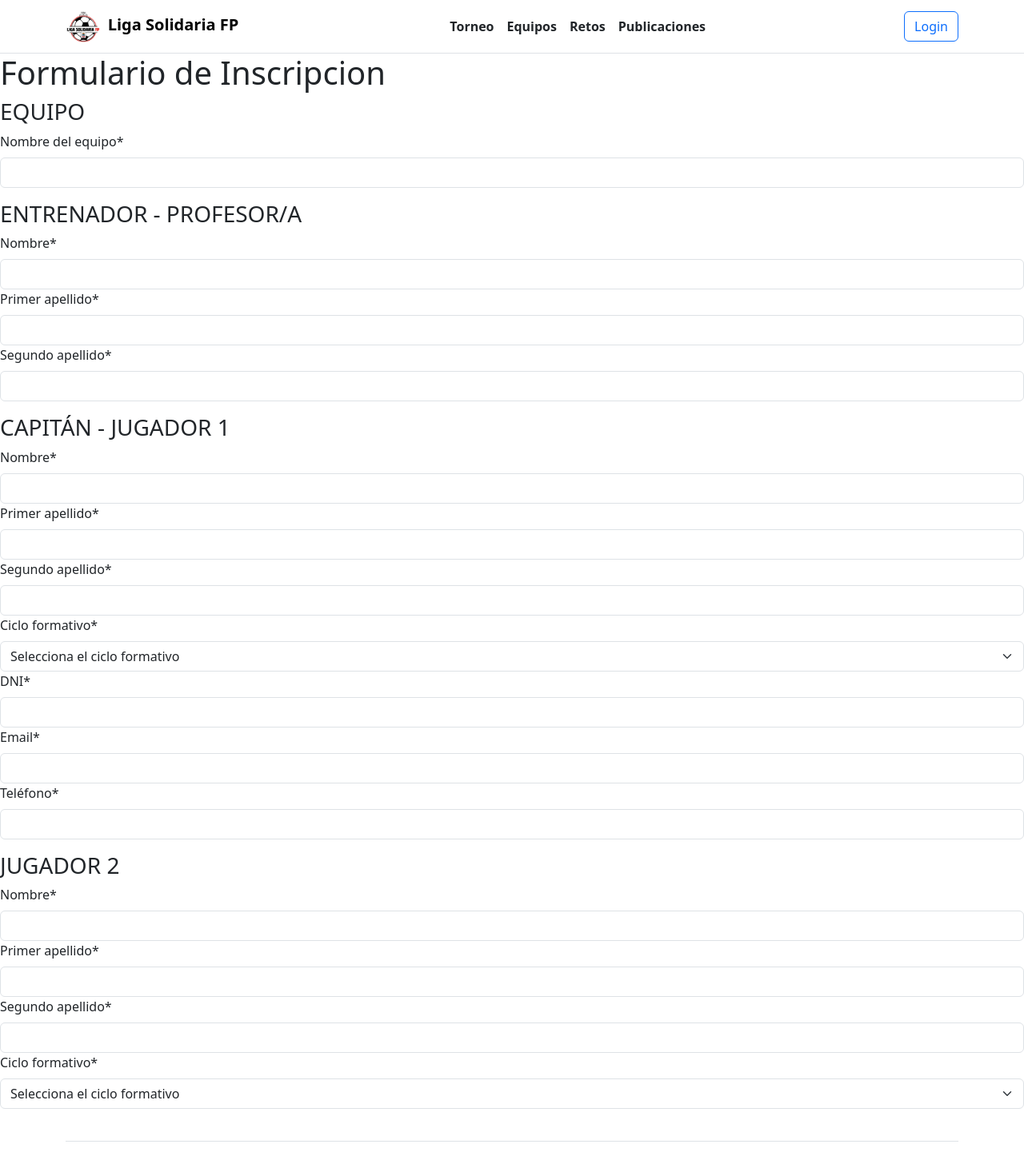
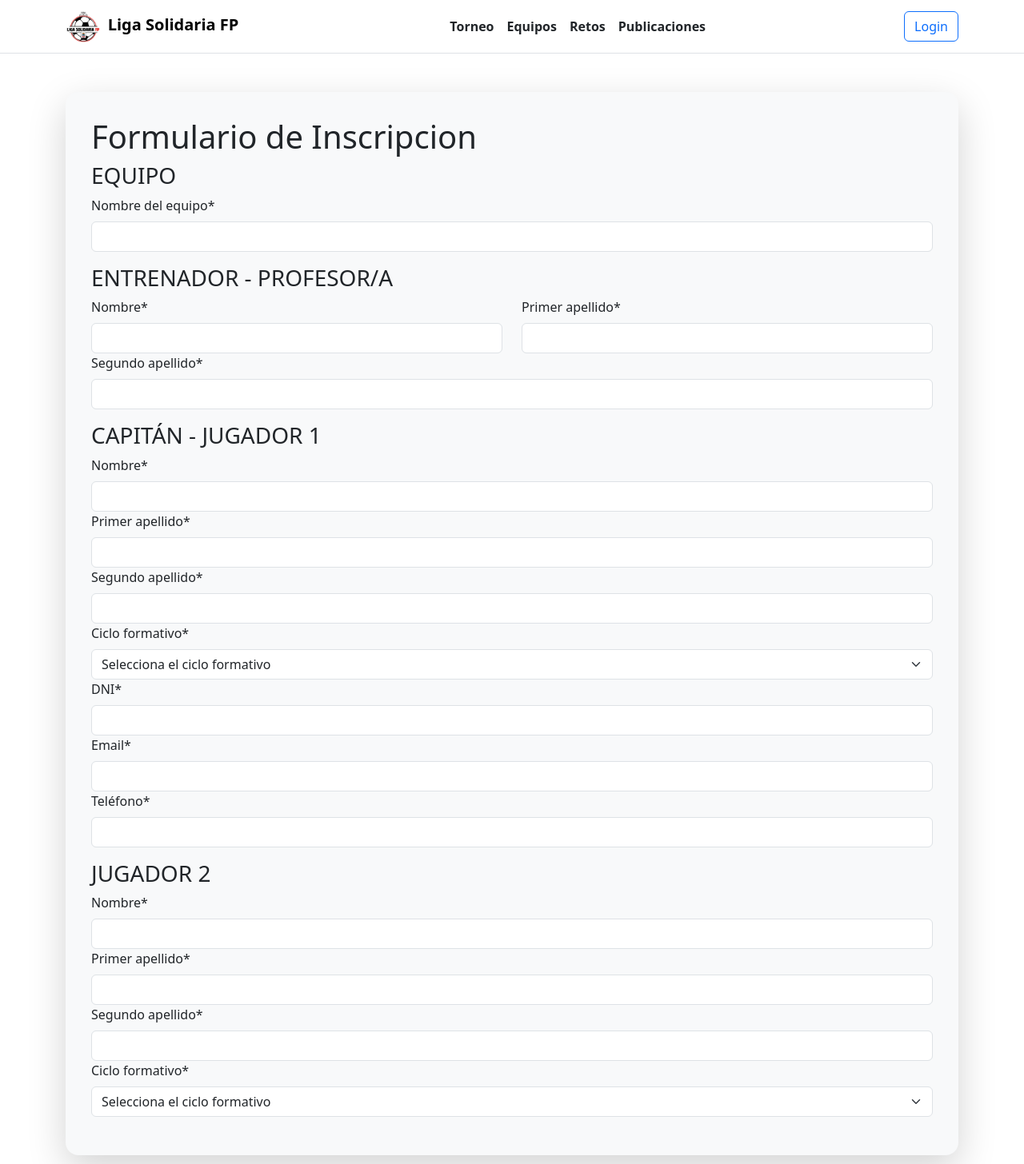
Before and after one commit to Rodroq/Equipo1RetoFrontend, a React (Vite) app: page /inscripcion in a window 1280 px wide. Shown: the top 1456 px of the page at 80% size. Built offline with nearby package versions, Linux system fonts and the light colour scheme.

Commit message:
Vista de inscripción Fixes #14

```diff
--- a/src/pages/InscripcionPage.jsx
+++ b/src/pages/InscripcionPage.jsx
@@ -1,6 +1,6 @@
 import { useContext, useEffect, useState } from "react";
 import 'bootstrap/dist/css/bootstrap.min.css';
-import { Form, Button } from "react-bootstrap";
+import { Form, Button, Container, Card, Row, Col } from "react-bootstrap";
 import { AppContext } from "../contexts/AppProvider";
 
 function InscripcionPage() {
@@ -8,57 +8,52 @@ function InscripcionPage() {
 
     return (
         <>
-
+            <Container className="mt-5">
+                <Card className="shadow-lg p-3 border-0 rounded-4 bg-light">
+                    <Card.Body>
                         <h1>Formulario de Inscripcion</h1>
                         <Form>
-                <Form.Group className="mb-3" controlId="formNombreEquipo">
+                            <div className="mb-3">
                                 <h3>EQUIPO</h3>
+                                <Form.Group>
                                     <Form.Label>Nombre del equipo*</Form.Label>
                                     <Form.Control type="text" />
                                 </Form.Group>
+                            </div>
 
-                <Form.Group className="mb-3" controlId="formEntrenador">
+                            <div className="mb-3">
                                 <h3>ENTRENADOR - PROFESOR/A</h3>
+                                <Row>
+                                    <Form.Group as={Col}>
                                         <Form.Label>Nombre*</Form.Label>
                                         <Form.Control type="text" />
+                                    </Form.Group>
+                                    <Form.Group as={Col}>
                                         <Form.Label>Primer apellido*</Form.Label>
                                         <Form.Control type="text" />
+                                    </Form.Group>
+                                </Row>
+                                <Form.Group>
                                     <Form.Label>Segundo apellido*</Form.Label>
                                     <Form.Control type="text" />
                                 </Form.Group>
+                            </div>
 
-                <Form.Group className="mb-3" controlId="formCapitan">
+                            <div className="mb-3">
                                 <h3>CAPITÁN - JUGADOR 1</h3>
+                                <Form.Group>
                                     <Form.Label>Nombre*</Form.Label>
                                     <Form.Control type="text" />
+                                </Form.Group>
+                                <Form.Group>
                                     <Form.Label>Primer apellido*</Form.Label>
                                     <Form.Control type="text" />
+                                </Form.Group>
+                                <Form.Group>
                                     <Form.Label>Segundo apellido*</Form.Label>
                                     <Form.Control type="text" />
-                    <Form.Label>Ciclo formativo*</Form.Label>
-                    <Form.Select aria-label="Ciclo formativo">
-                        <option>Selecciona el ciclo formativo</option>
-                        <option value="1">SMR</option>
-                        <option value="2">ASIR</option>
-                        <option value="3">DAM</option>
-                        <option value="4">DAW</option>
-                    </Form.Select>
-                    <Form.Label>DNI*</Form.Label>
-                    <Form.Control type="text" />
-                    <Form.Label>Email*</Form.Label>
-                    <Form.Control type="email" />
-                    <Form.Label>Teléfono*</Form.Label>
-                    <Form.Control type="number" />
                                 </Form.Group>
-
-                <Form.Group className="mb-3" controlId="formJugador">
-                    <h3>JUGADOR 2</h3>
-                    <Form.Label>Nombre*</Form.Label>
-                    <Form.Control type="text" />
-                    <Form.Label>Primer apellido*</Form.Label>
-                    <Form.Control type="text" />
-                    <Form.Label>Segundo apellido*</Form.Label>
-                    <Form.Control type="text" />
+                                <Form.Group>
                                     <Form.Label>Ciclo formativo*</Form.Label>
                                     <Form.Select aria-label="Ciclo formativo">
                                         <option>Selecciona el ciclo formativo</option>
@@ -68,7 +63,49 @@ function InscripcionPage() {
                                         <option value="4">DAW</option>
                                     </Form.Select>
                                 </Form.Group>
+                                <Form.Group>
+                                    <Form.Label>DNI*</Form.Label>
+                                    <Form.Control type="text" />
+                                </Form.Group>
+                                <Form.Group>
+                                    <Form.Label>Email*</Form.Label>
+                                    <Form.Control type="email" />
+                                </Form.Group>
+                                <Form.Group>
+                                    <Form.Label>Teléfono*</Form.Label>
+                                    <Form.Control type="number" />
+                                </Form.Group>
+                            </div>
+
+                            <div className="mb-3">
+                                <h3>JUGADOR 2</h3>
+                                <Form.Group>
+                                    <Form.Label>Nombre*</Form.Label>
+                                    <Form.Control type="text" />
+                                </Form.Group>
+                                <Form.Group>
+                                    <Form.Label>Primer apellido*</Form.Label>
+                                    <Form.Control type="text" />
+                                </Form.Group>
+                                <Form.Group>
+                                    <Form.Label>Segundo apellido*</Form.Label>
+                                    <Form.Control type="text" />
+                                </Form.Group>
+                                <Form.Group>
+                                    <Form.Label>Ciclo formativo*</Form.Label>
+                                    <Form.Select aria-label="Ciclo formativo">
+                                        <option>Selecciona el ciclo formativo</option>
+                                        <option value="1">SMR</option>
+                                        <option value="2">ASIR</option>
+                                        <option value="3">DAM</option>
+                                        <option value="4">DAW</option>
+                                    </Form.Select>
+                                </Form.Group>
+                            </div>
                         </Form>
+                    </Card.Body>
+                </Card>
+            </Container>
         </>
     );
 }
```
Lines whose indentation alone changed are shown as unchanged.
